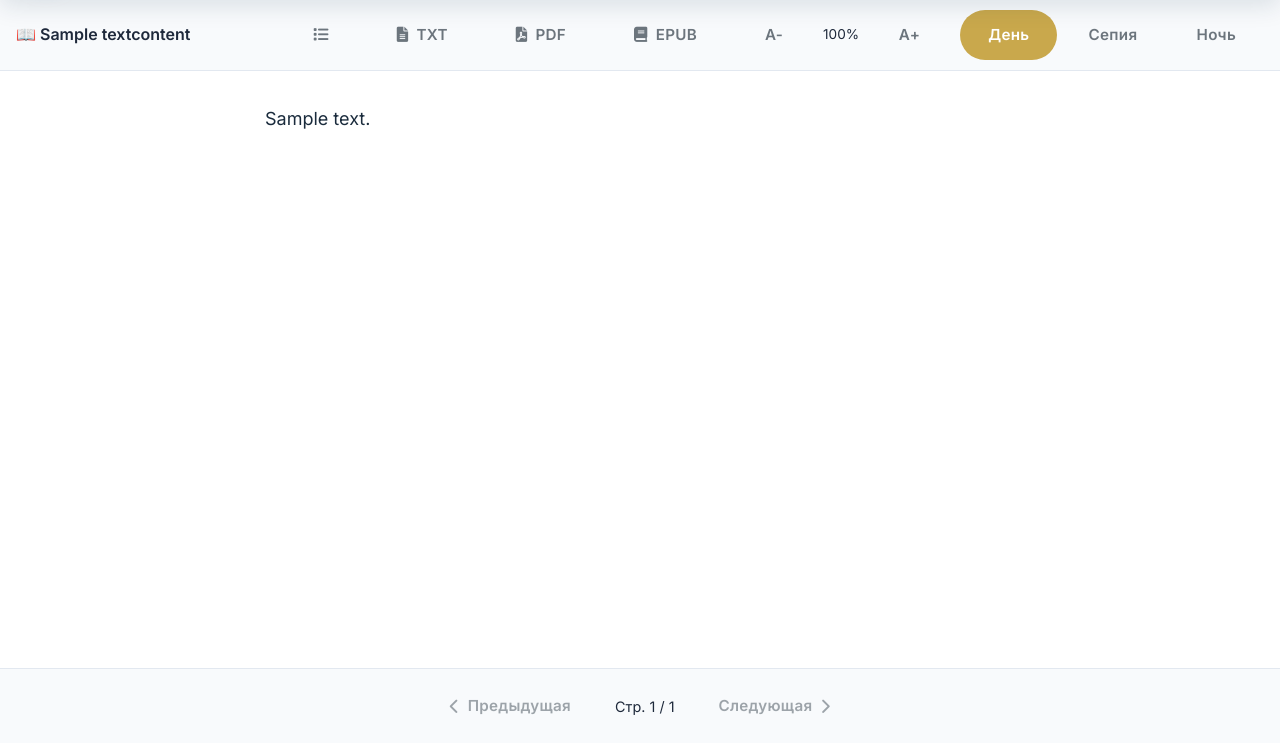
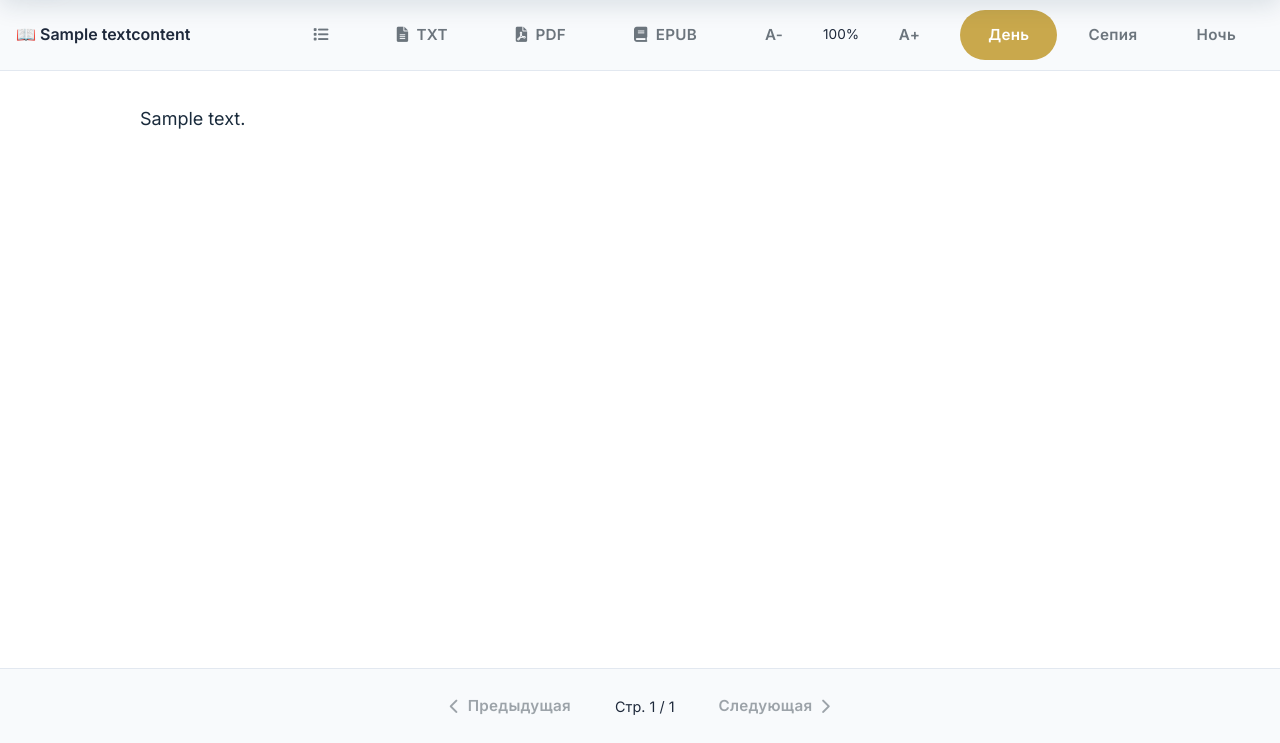
Before and after one commit to ilmir-muslim/jamig_site, a Django app: a page that uses templates/base.html in a window 1280 px wide. Shown: the part 69-812 px from the top of the page. Run offline with Django 5.2, Linux system fonts and the light colour scheme; tables that the repository leaves empty hold one stand-in row (values such as "Sample post").

Commit message:
читалка ++

```diff
--- a/static/css/reader.css
+++ b/static/css/reader.css
@@ -102,7 +102,7 @@ body.dark-theme {
 }
 
 .page-content {
-    max-width: 750px;
+    max-width: 1000px;
     margin: 0 auto;
     width: 100%;
     height: 100%;
```
